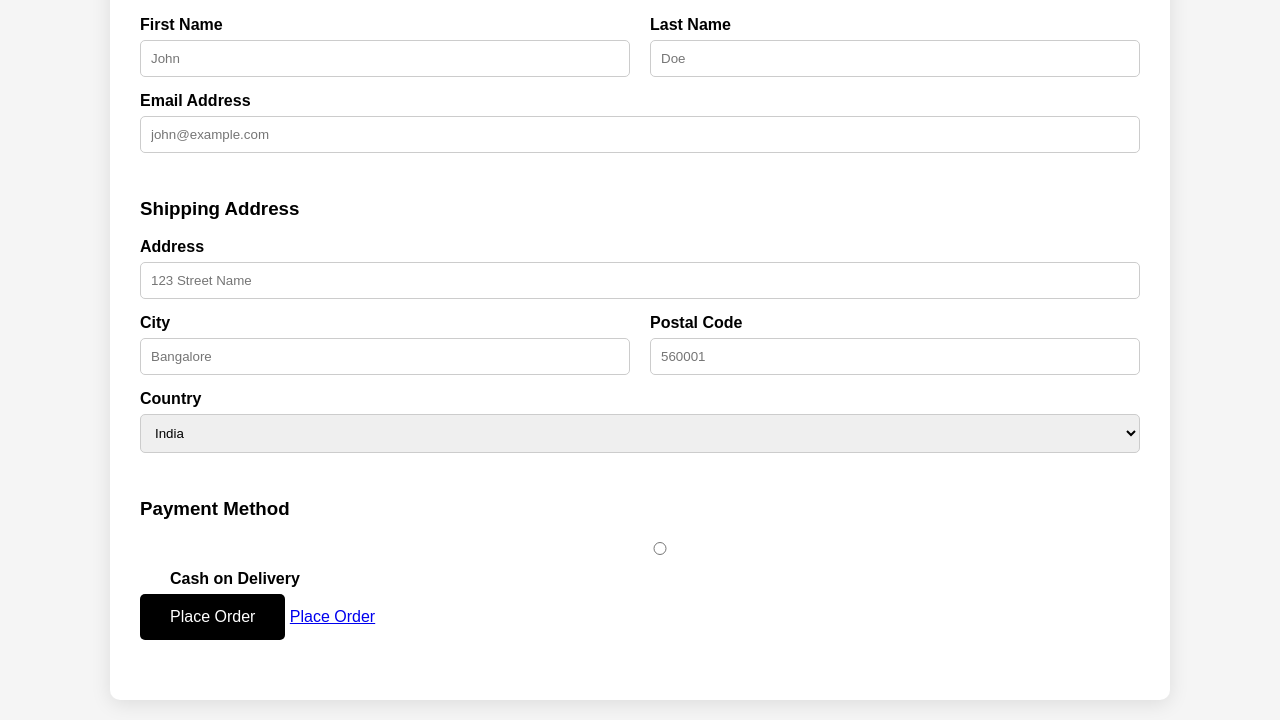
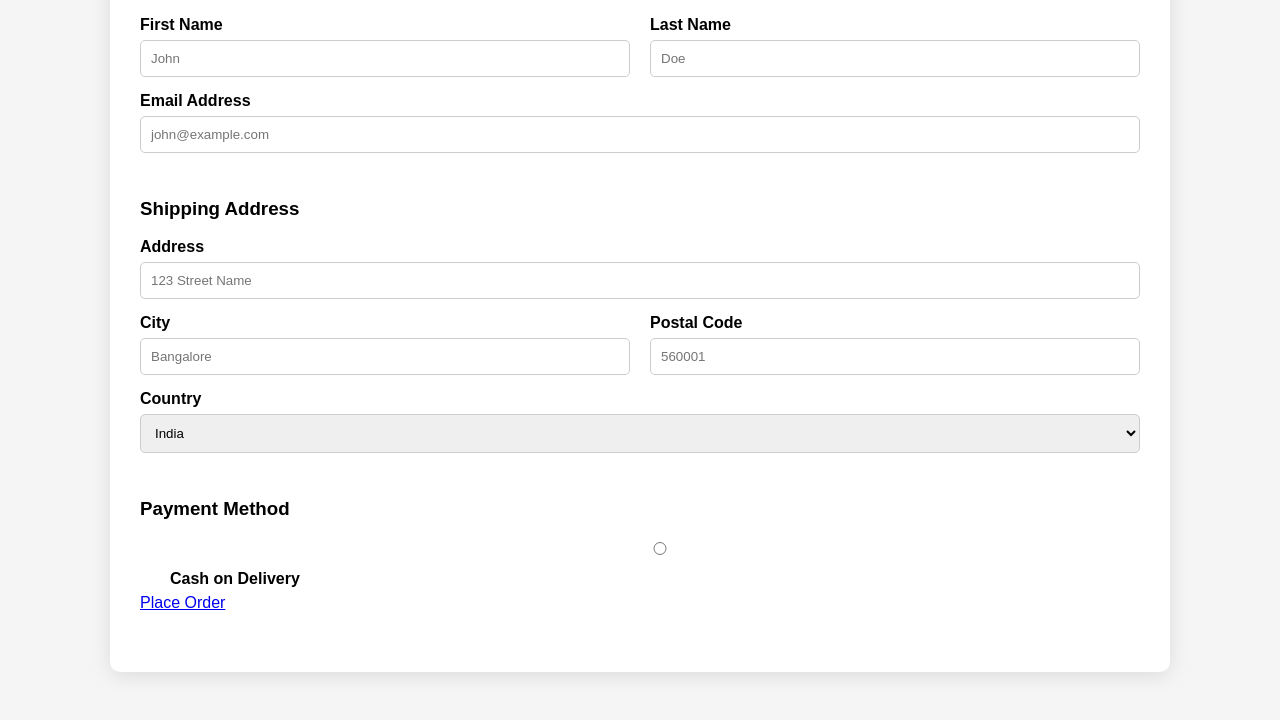
Before and after one commit to Vaishnavi4563/Arts, a plain HTML site: page Checkout Page.html in a window 1280 px wide. Shown: the part 123-843 px from the top of the page. After the commit the page ends 815 px from the top, so only its background shows below. Drawn offline with Linux system fonts and the light colour scheme.

Commit message:
Update Checkout Page.html

```diff
--- a/Checkout Page.html
+++ b/Checkout Page.html
@@ -132,7 +132,6 @@
   </label>
 
          <!-- Place Order Button -->
-    <button type="submit">Place Order</button>
   <a href="Order placed.html" class="add-to-cart">Place Order</a>
   </div>
 
```
